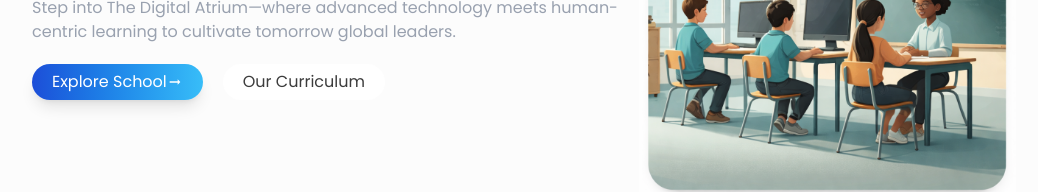
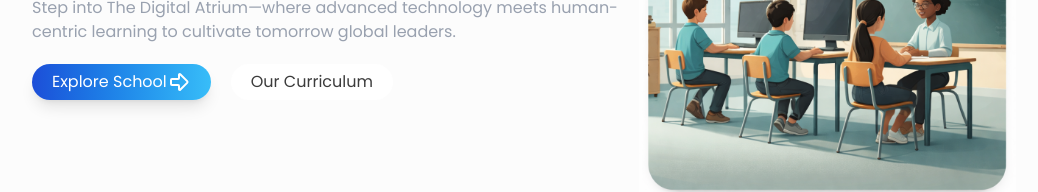
Before and after one commit to nicknasakt7/iSchool-Frontend, a Next.js app: page / in a window 1280 px wide. Shown: the part 294-486 px from the top of the page, without its empty margins (116-1154 px from the left). Built offline with nearby package versions, Linux system fonts and the light colour scheme.

Commit message:
chore(content):edit lucide-react icon arrowRight

```diff
--- a/src/app/(management)/admin-managements/teachers/teacher-managements/page.tsx
+++ b/src/app/(management)/admin-managements/teachers/teacher-managements/page.tsx
@@ -66,7 +66,7 @@ export default function TeacherManagementPage() {
         </p>
       </div>
 
-      <FilterBar value={filter} onChange={setFilter} />
+      <FilterBar value={filter} onFilterChange={setFilter} />
 
       <TeacherList
         teachers={filteredTeachers}
--- a/src/components/content/content.tsx
+++ b/src/components/content/content.tsx
@@ -1,14 +1,13 @@
-'use client'
+"use client";
 
+import { PATH } from "@/constants/path.constant";
+import { ArrowBigRight } from "lucide-react";
+import { motion } from "motion/react";
 import Image from "next/image";
-import { MdArrowRightAlt } from "react-icons/md";
-import { motion } from "motion/react";
+import Link from "next/link";
 import FooterContent from "./footercontent";
-import Link from "next/link";
-import { PATH } from "@/constants/path.constant";
 
 export default function Hero() {
-
   const text1 = "Smart";
   const text2 = "School with ";
   const highlight = "Ai Insight";
@@ -76,10 +75,10 @@ export default function Hero() {
 
           <div className="mt-5 flex gap-5">
             <Link href={PATH.CONTENT}>
-            <button className="flex items-center bg-linear-to-r from-[#1d4ed8] to-[#38bdf8] shadow-lg hover:opacity-90 transition-all px-5 py-1.5 rounded-2xl text-white">
-              <p>Explore School</p>
-              <MdArrowRightAlt />
-            </button>
+              <button className="flex items-center bg-linear-to-r from-[#1d4ed8] to-[#38bdf8] shadow-lg hover:opacity-90 transition-all px-5 py-1.5 rounded-2xl text-white">
+                <p>Explore School</p>
+                <ArrowBigRight />
+              </button>
             </Link>
 
             <button className="bg-white rounded-2xl hover:bg-[#f7f9fb] px-5">
@@ -99,7 +98,7 @@ export default function Hero() {
         </div>
       </div>
 
-        <FooterContent/>
+      <FooterContent />
     </motion.div>
   );
 }
```
